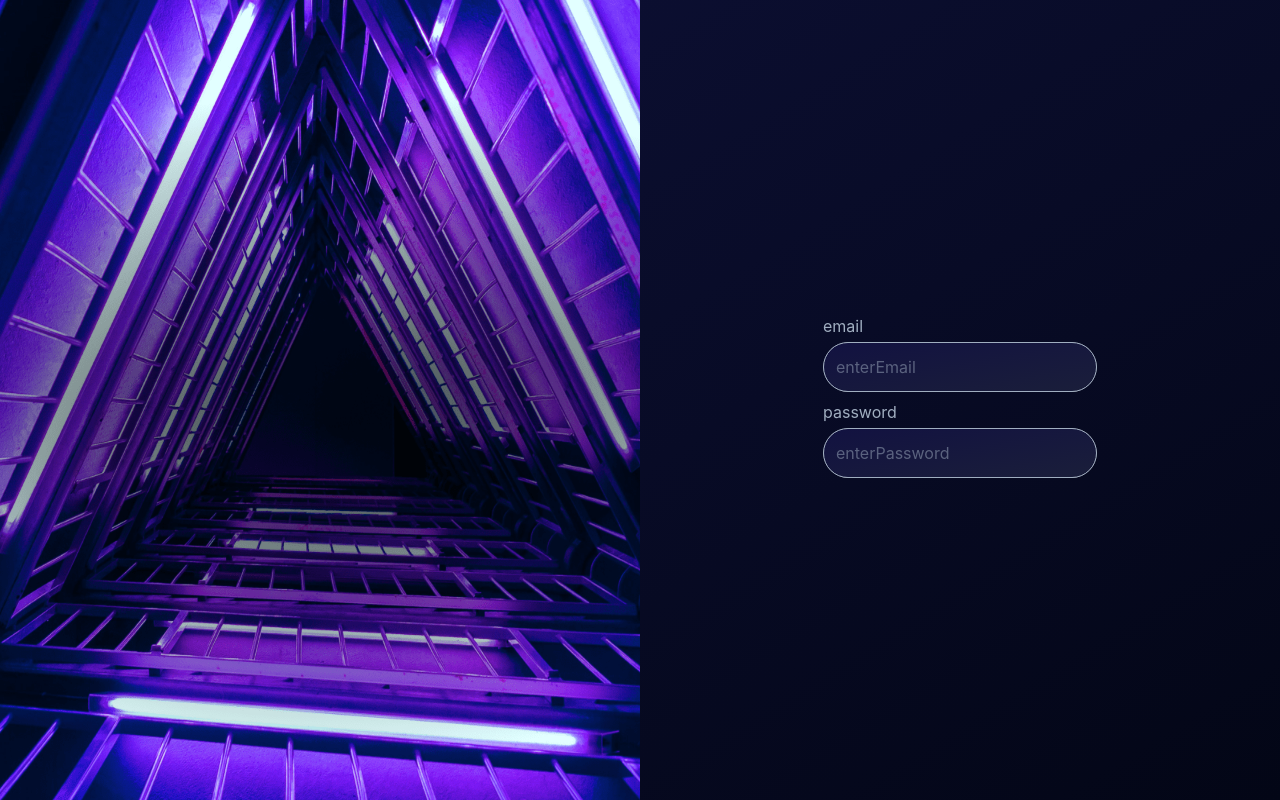
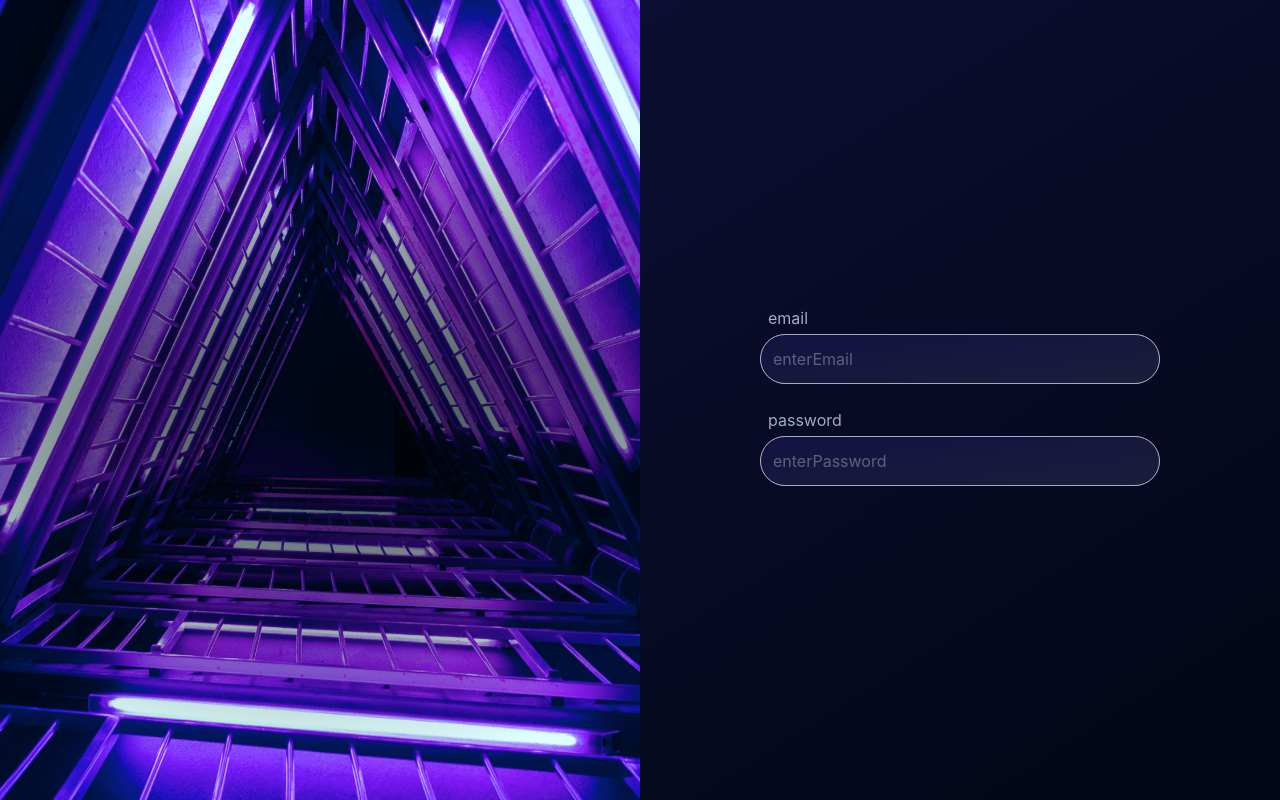
Before and after one commit to OthDr/dot-dashboard, a React (Create React App) app: page /sign-in in a window 1280 px wide. Built offline with nearby package versions, Linux system fonts and the light colour scheme.

Commit message:
input styling

```diff
--- a/src/components/inputs/PrimaryAuthInput.tsx
+++ b/src/components/inputs/PrimaryAuthInput.tsx
@@ -20,18 +20,18 @@ const PrimaryAuthInput: React.FC<Props> = ({
     const { t } = useTranslation();
 
     return (
-        <div className='relative w-fit flex-col items-start pb-2'>
+        <div className='relative w-full flex-col items-start pb-2'>
 
             {label &&
                 <label
                     htmlFor={name}
-                    className='block text-start pb-1 text-sm md:text-base text-baseGray font-normal'
+                    className='px-2 block text-start pb-1 text-sm md:text-base text-baseGray font-normal'
                 >
                     {t(label)}
                 </label>
             }
             <input
-                className='p-2 md:p-3 text-baseGray text-sm md:text-base placeholder:text-baseGray/50 rounded-full border border-baseGray bg-gradient-to-br from-darkBlue to-darkPurple'
+                className='p-2 md:p-3 w-full text-baseGray text-sm md:text-base placeholder:text-baseGray/50 rounded-full border border-baseGray bg-gradient-to-br from-darkBlue to-darkPurple outline-none focus:shadow-md focus:border-primaryBlue focus:shadow-purple-600/50 duration-200'
                 type={inputType}
                 placeholder={t(placeHolder)}
                 onBlur={formik.handleBlur}
--- a/src/scenes/auth/SignIn.tsx
+++ b/src/scenes/auth/SignIn.tsx
@@ -32,7 +32,10 @@ const SignIn: React.FC = () => {
             <img className='w-1/2' src={bg} alt="" />
 
             <div className="w-1/2 flex flex-col items-center justify-center">
-                <form action="">
+                <form
+                    className='w-full md:w-[400px] space-y-2 md:space-y-4'
+                    action=""
+                >
                     <PrimaryAuthInput
                         name="email"
                         label="email"
```
